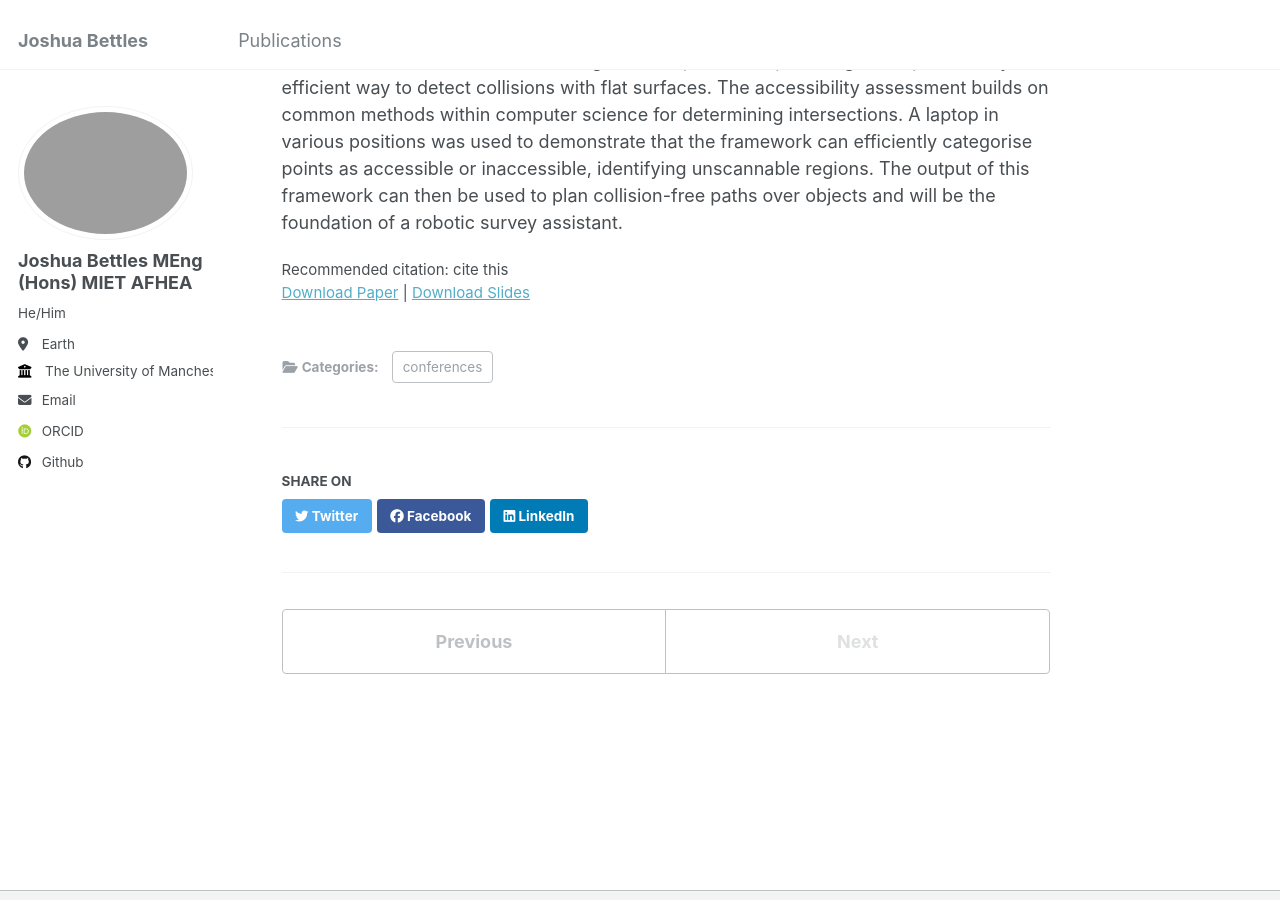
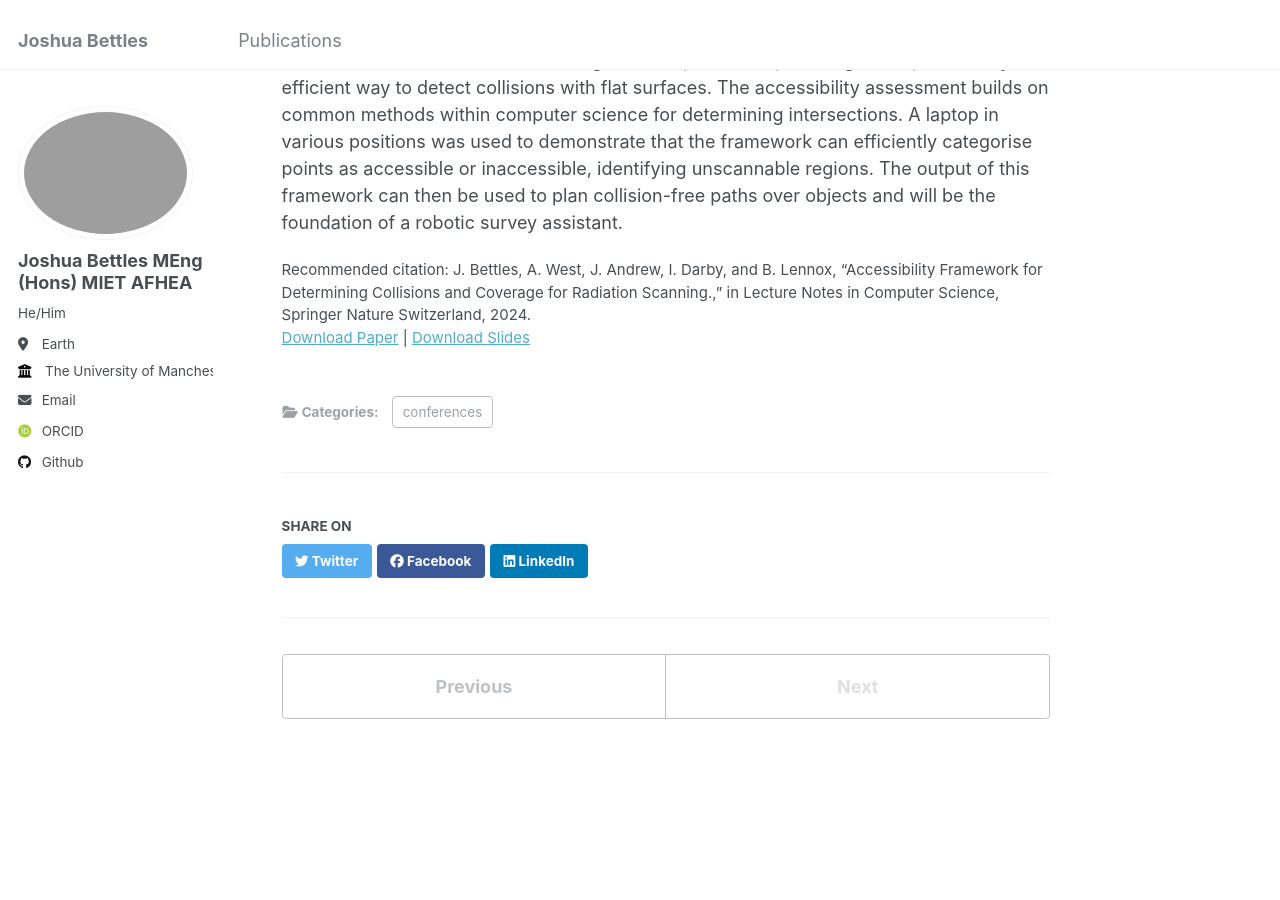
Before and after one commit to Joshua-Bettles/joshua-bettles.github.io, a Jekyll site: the page built from _publications/2024-08-24-Accessibility-TAROS-2024.md, in a window 1280 px wide and 900 px high, scrolled down 400 px. Built offline with Jekyll 4.4.1, drawn with Linux system fonts in a browser that asks for light colours; some web fonts are replaced.

Commit message:
Publication and test page

```diff
--- a/_publications/2024-08-24-Accessibility-TAROS-2024.md
+++ b/_publications/2024-08-24-Accessibility-TAROS-2024.md
@@ -8,7 +8,7 @@ date: 2024-08-24
 venue: 'TAROS'
 paperurl: 'http://joshua-bettles.github.io/files/paper1.pdf'
 slidesurl: 'http://joshua-bettles.github.io/files/TAROS_Presentation_2024.pdf'
-citation: 'cite this '
+citation: 'J. Bettles, A. West, J. Andrew, I. Darby, and B. Lennox, “Accessibility Framework for Determining Collisions and Coverage for Radiation Scanning.,” in Lecture Notes in Computer Science, Springer Nature Switzerland, 2024. '
 ---
 
 Radioactive contamination monitoring is an important part of radiological protection. Automation of surface monitoring poses difficulties, with a major challenge being determining the coverage of a radiation probe over an object in close proximity without collision. We propose a new accessibility framework to determine if radiation probes, modelled as convex hulls, collide with 3D point clouds representing the objects. We explain how to structure and analyze point clouds to extract properties such as the surface normal for each point. Our method for approximating radiation probes is demonstrated using the BP4 probe. This approach models both the probe and the sensor&apos;s effective scan volume with geometric primitives, providing a computationally efficient way to detect collisions with flat surfaces. The accessibility assessment builds on common methods within computer science for determining intersections. A laptop in various positions was used to demonstrate that the framework can efficiently categorise points as accessible or inaccessible, identifying unscannable regions. The output of this framework can then be used to plan collision-free paths over objects and will be the foundation of a robotic survey assistant.
```
Also changed, not shown: markdown_generator/publications.tsv (+1 -1 lines).
